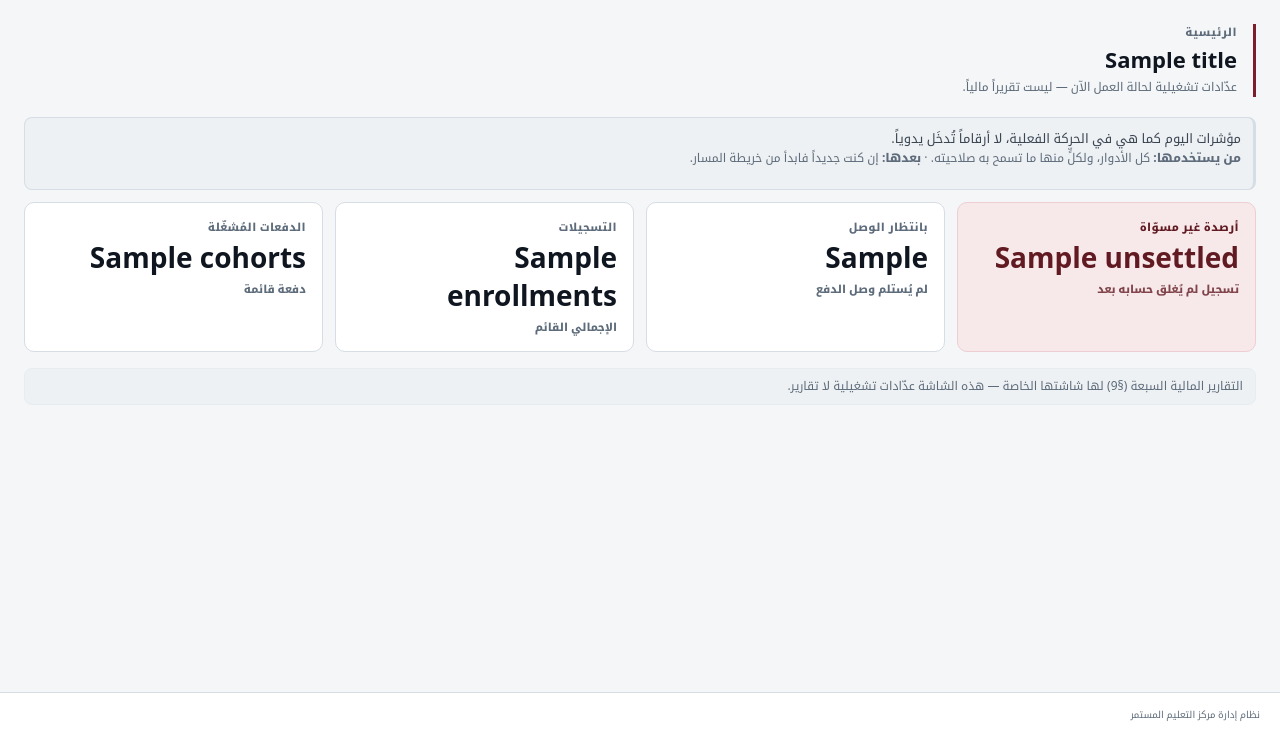
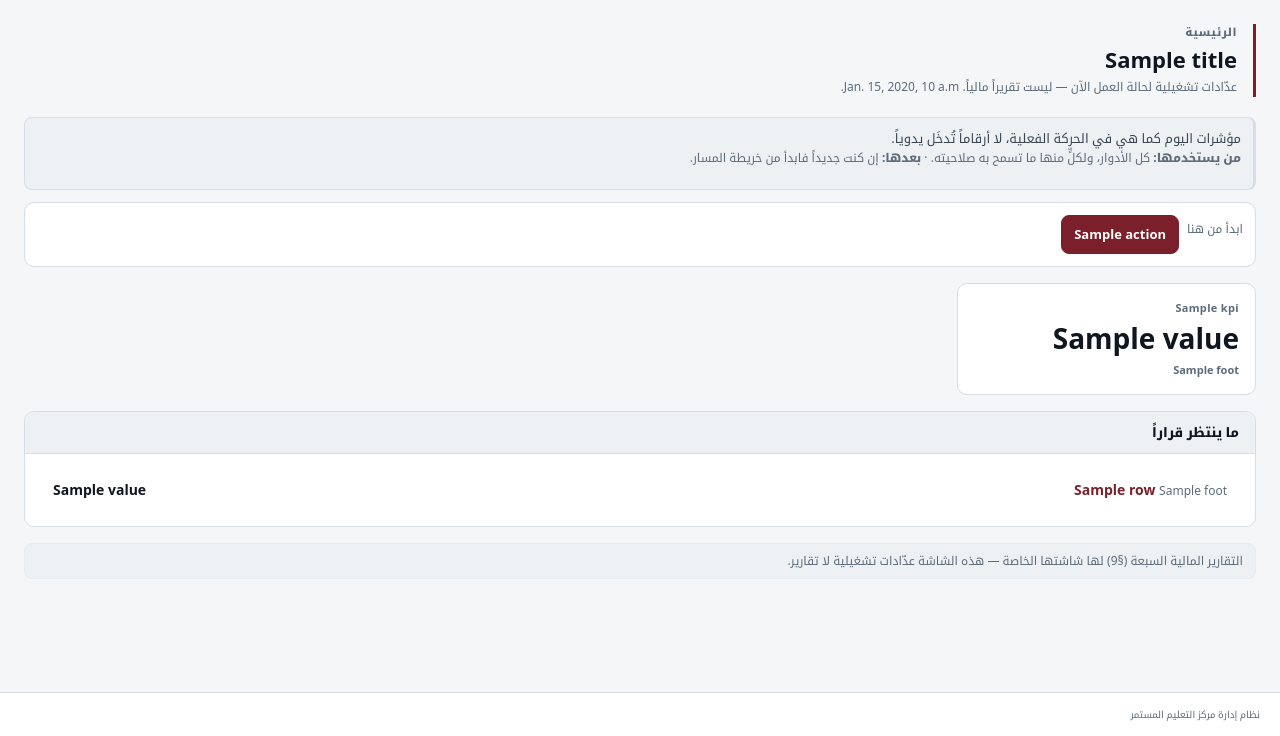
Before and after one commit to habahbeh/continuing_education_system, a Django app: template templates/operations/dashboard.html in a window 1280 px wide. Shown: the part 64-800 px from the top of the page. Run offline with Django 5.2, Linux system fonts and the light colour scheme; the template is opened without the code that fills it: most values are stand-ins (such as "Sample title", 1, 10 or a date in 2020).

Commit message:
Polish dashboard page
Four equal cards and a footnote became three bands in the order somebody
actually works: what you came to do, where things stand, what is waiting on a
decision. The lead number keeps its single emphasis — hierarchy comes from one
highlight, not four.

Six new counters, every one a count of rows the reader can already open, and
every card a link to those rows. Nothing is computed here and nothing is
invented: today's receipts, receipts not yet in a closing, closings not yet
approved, transfers still awaiting a decision, open clearances, claims
submitted and unanswered. Each comes from the list service that already backs
its screen, filtered server-side where the service offers a filter.

Role-aware without a single role test. The cashier gets a till screen and the
registrar a registration screen because is_allowed filters the candidates —
the same principle the sidebar is built on, so a permission change moves this
screen too and a dashboard disagreeing with the matrix is not expressible. The
manager is offered «طلب التحاق جديد» and never «استيفاء دفعة»: D-01 makes
BR-081 an explicit deny, and seniority does not soften it. Removing that gate
fails seven cases.

A queue draws no line until something is in it, so an empty system shows «لا
شيء ينتظر قراراً» rather than a wall of noughts — asserted for all six roles
on a database seeded with settings and nothing else.

Reads only: every service call sits behind its is_allowed check, so none of
them can write a DENIED_ATTEMPT row for a screen the reader never opened.

No migrations, no matrix change, no service touched, no new CSS.

Co-Authored-By: Claude Opus 5 <noreply@anthropic.com>

```diff
--- a/templates/operations/dashboard.html
+++ b/templates/operations/dashboard.html
@@ -4,19 +4,15 @@
 {% block title %}{% translate "لوحة المؤشرات — مركز التعليم المستمر" %}{% endblock %}
 
 {% comment %}
-  العدّادات نفسها ونفس مصدرها. `dashboard_view` يبني `counts` بشرط الصلاحية —
-  مفتاح لا يظهر إلا إذا كان الدور يرى الشاشة التي يعدّها — وهذا القالب لا
-  يضيف رقماً ولا يحسب واحداً. الشاشة عدّادات تشغيلية لا تقارير مالية، وتقارير
-  §9 السبعة لها شاشتها.
+  الأرقام كلها من `dashboard_view`، وكلها عدّ صفوف يستطيع القارئ فتحها بنفسه.
+  لا رقم يُحسب هنا، ولا رقم يظهر لدور لا يملك شاشته — العرض يُبنى من الصلاحية
+  لا من اسم الدور، فأمين الصندوق يحصل على شاشة صندوق وموظف التسجيل على شاشة
+  تسجيل دون أن يسأل هذا القالب من هو أحدهما.
 
-  المتغيّر ثلاثة أشياء في العرض:
-
-  * كانت البطاقات الأربع متساوية الوزن تماماً، فلا شيء يقول أيّها يستدعي
-    عملاً. «أرصدة غير مسوّاة» هو الرقم الذي يُفتح النظام من أجله، فأخذ
-    `.kpi.primary` وحده — التسلسل يأتي من إبراز واحد لا من أربعة.
-  * كل بطاقة صارت رابطاً إلى الشاشة التي تفسّرها. الرقم بلا طريق إلى صفوفه
-    نصف إجابة. الربط آمن: البطاقة لا تُعرض أصلاً إلا وصلاحية شاشتها متحققة.
-  * دور لا يرى أياً من الشاشتين كان يحصل على صفحة فارغة تحتها ملاحظة.
+  ثلاث طبقات بترتيب ما يفعله القارئ:
+  1. «ابدأ من هنا» — الأفعال التي جاء ليقوم بها، بالصلاحية.
+  2. العدّادات — حالة العمل الآن، وأولها واحد بارز لا أربعة متساوية.
+  3. «ما ينتظر قراراً» — الطوابير، ولا يظهر طابور إلا وفيه شيء فعلاً.
 {% endcomment %}
 
 {% block content %}
@@ -24,45 +20,68 @@
   <div>
     <span class="eyebrow">{% translate "الرئيسية" %}</span>
     <h1>{{ title }}</h1>
-    <p class="sub">{% translate "عدّادات تشغيلية لحالة العمل الآن — ليست تقريراً مالياً." %}</p>
+    <p class="sub">
+      {% translate "عدّادات تشغيلية لحالة العمل الآن — ليست تقريراً مالياً." %}
+      <span class="num">{{ today }}</span>
+    </p>
   </div>
 </div>
 
 {% guided_help "dashboard" %}
 
-{% if counts.enrollments is not None or counts.cohorts is not None %}
+{% if actions %}
+  <div class="action-bar">
+    <span class="hint">{% translate "ابدأ من هنا" %}</span>
+    {% for action in actions %}
+      <a class="btn2 {% if forloop.first %}primary{% endif %}" href="{{ action.url }}">{{ action.label }}</a>
+    {% endfor %}
+  </div>
+{% endif %}
+
+{% if kpis %}
   <div class="kpi-grid">
-    {% if counts.enrollments is not None %}
-      <a class="kpi primary" href="{% url 'operations:enrollments' %}">
-        <div class="label">{% translate "أرصدة غير مسوّاة" %}</div>
-        <div class="value num">{{ counts.unsettled }}</div>
-        <div class="foot">{% translate "تسجيل لم يُغلق حسابه بعد" %}</div>
+    {% for kpi in kpis %}
+      <a class="kpi {% if kpi.lead %}primary{% endif %}" href="{{ kpi.url }}">
+        <div class="label">{{ kpi.label }}</div>
+        <div class="value num">{{ kpi.value }}</div>
+        <div class="foot">{{ kpi.foot }}</div>
       </a>
-      <a class="kpi" href="{% url 'operations:enrollments' %}">
-        <div class="label">{% translate "بانتظار الوصل" %}</div>
-        <div class="value num">{{ counts.awaiting_voucher }}</div>
-        <div class="foot">{% translate "لم يُستلم وصل الدفع" %}</div>
-      </a>
-      <a class="kpi" href="{% url 'operations:enrollments' %}">
-        <div class="label">{% translate "التسجيلات" %}</div>
-        <div class="value num">{{ counts.enrollments }}</div>
-        <div class="foot">{% translate "الإجمالي القائم" %}</div>
-      </a>
-    {% endif %}
-    {% if counts.cohorts is not None %}
-      <a class="kpi" href="{% url 'operations:cohorts' %}">
-        <div class="label">{% translate "الدفعات المُشغّلة" %}</div>
-        <div class="value num">{{ counts.cohorts }}</div>
-        <div class="foot">{% translate "دفعة قائمة" %}</div>
-      </a>
-    {% endif %}
+    {% endfor %}
   </div>
-{% else %}
+{% endif %}
+
+{% if waiting %}
+  <div class="card2">
+    <div class="card2-head"><h2>{% translate "ما ينتظر قراراً" %}</h2></div>
+    <div class="card2-body">
+      {% for row in waiting %}
+        <div class="calc-row">
+          <span>
+            <a href="{{ row.url }}">{{ row.label }}</a>
+            <span class="hint">{{ row.foot }}</span>
+          </span>
+          <span class="val num">{{ row.value }}</span>
+        </div>
+      {% endfor %}
+    </div>
+  </div>
+{% elif kpis %}
+  <div class="card2">
+    <div class="empty">
+      <span class="empty-title">{% translate "لا شيء ينتظر قراراً" %}</span>
+      <span class="empty-body">
+        {% translate "لا طابور مفتوح ضمن شاشاتك: لا وصولات ناقصة، ولا طلبات معلّقة، ولا إقفال بانتظار اعتماد. الطوابير تظهر هنا وحدها متى امتلأت." %}
+      </span>
+    </div>
+  </div>
+{% endif %}
+
+{% if not kpis and not waiting and not actions %}
   <div class="card2">
     <div class="empty">
       <span class="empty-title">{% translate "لا عدّادات ضمن صلاحيات دورك" %}</span>
       <span class="empty-body">
-        {% translate "هذه اللوحة تعدّ التسجيلات والدفعات، وكلتاهما خارج شاشات دورك. اختر من القائمة الجانبية الشاشة التي تعمل عليها." %}
+        {% translate "هذه اللوحة تعدّ صفوفاً في شاشات لا يفتحها دورك، فلا رقم هنا يخصّك. اختر من القائمة الجانبية الشاشة التي تعمل عليها." %}
       </span>
     </div>
   </div>
```
Also changed, not shown: apps/operations/views.py (+130 -10 lines), tests/test_demo_readiness.py (+180 -0 lines).
